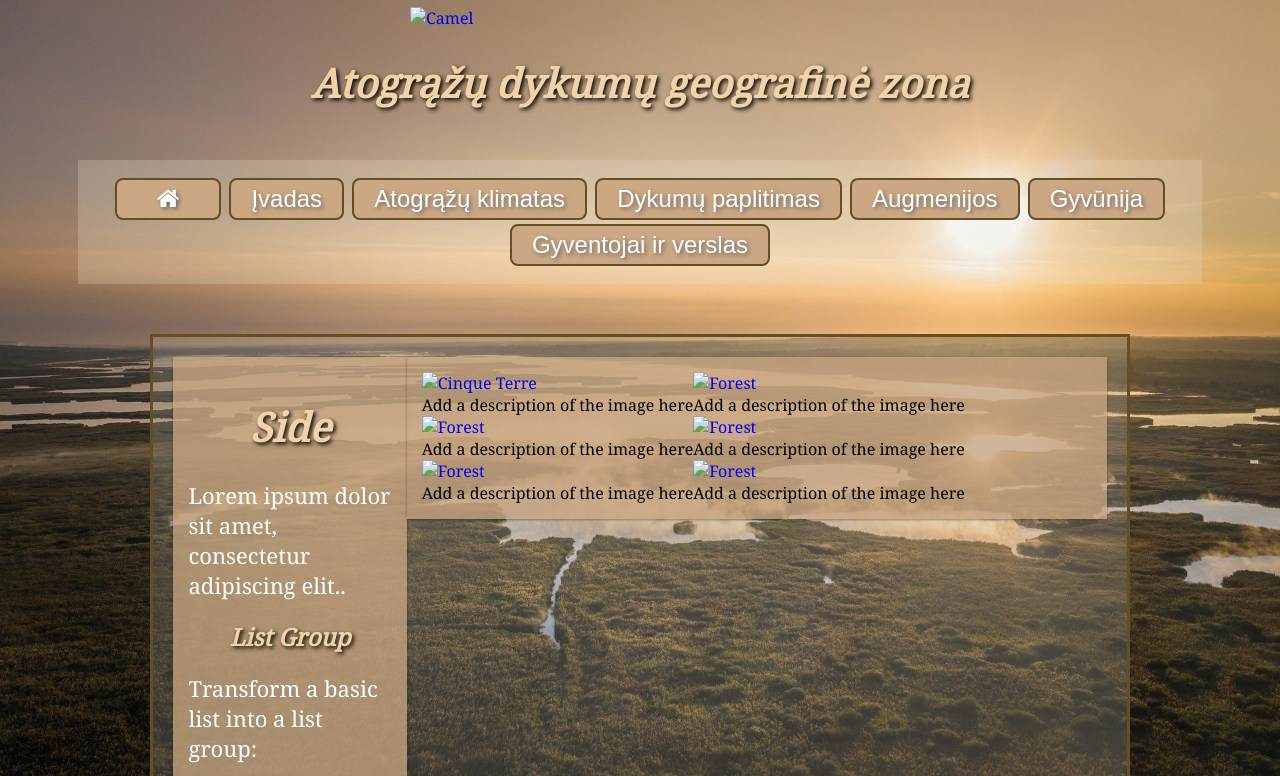
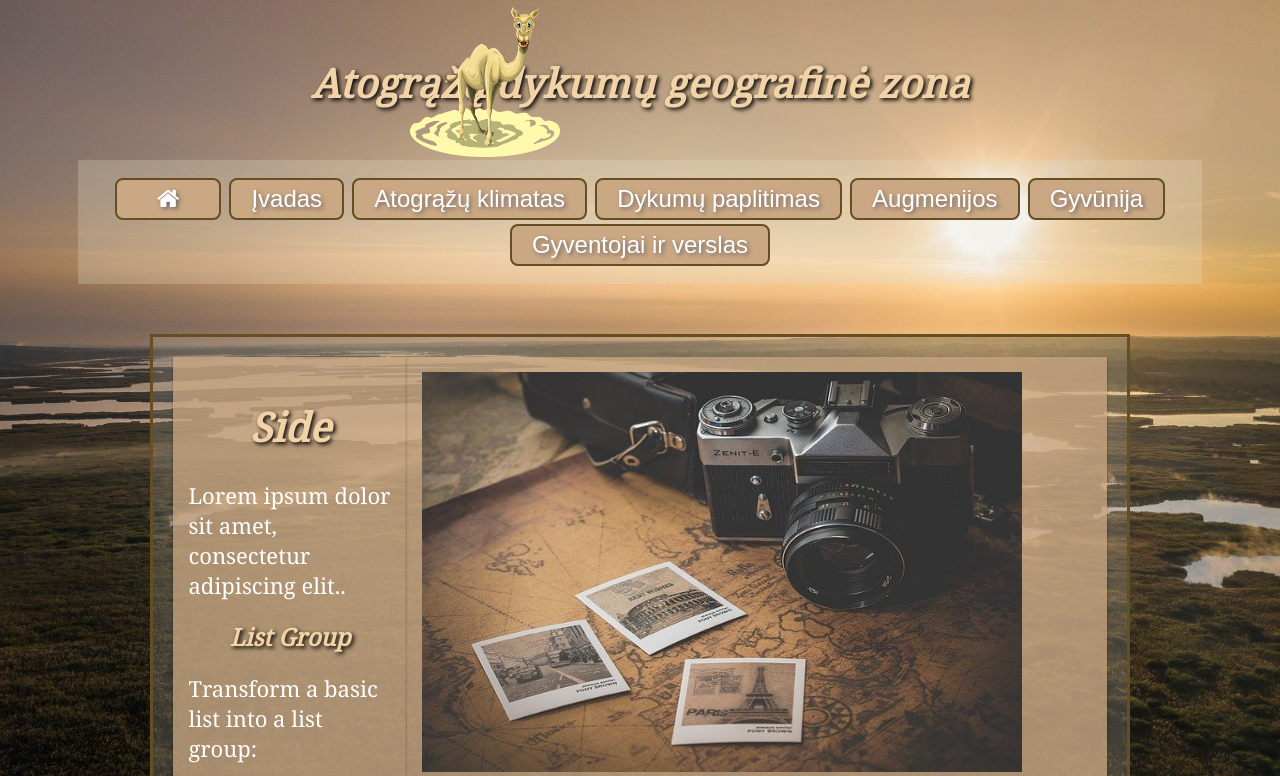
Before and after one commit to DJAndrew-coder/desert, a plain HTML site: page gyvunija.html in a window 1280 px wide. Shown: the top 776 px of the page. Drawn offline with Linux system fonts and the light colour scheme; files whose address does not match are found by name.

Commit message:
Update gyvunija.html

```diff
--- a/gyvunija.html
+++ b/gyvunija.html
@@ -15,7 +15,7 @@
 			<h1>Atogrąžų dykumų geografinė zona</h1>
 		</div>
 		<div class="camel">
-			<a href="https://pixabay.com/" target="_blank"><img src="pav/camel.png"  alt="Camel" width="150" height="150"></a>
+			<a href="https://pixabay.com/" target="_blank"><img src="camel.png"  alt="Camel" width="150" height="150"></a>
 
 		</div>
 	</div>
@@ -48,21 +48,21 @@
 			<div class="col-9 menu">
 				<div class="foto">
 				    <a target="_blank" href="img_5terre.jpg">
-				      <img src="pav/foto.jpg" alt="Cinque Terre" width="600" height="400">
+				      <img src="foto.jpg" alt="Cinque Terre" width="600" height="400">
 				    </a>
 				    <div class="desc">Add a description of the image here</div>
 				</div>
 
 				<div class="foto">
 				    <a target="_blank" href="img_forest.jpg">
-				      <img src="pav/desert.jpg" alt="Forest" width="600" height="400">
+				      <img src="desert.jpg" alt="Forest" width="600" height="400">
 				    </a>
 				    <div class="desc">Add a description of the image here</div>
 				</div>
 
 				<div class="foto">
 				    <a target="_blank" href="img_forest.jpg">
-				     <img src="pav/foto.jpg" alt="Forest" width="600" height="400">
+				     <img src="foto.jpg" alt="Forest" width="600" height="400">
 				    </a>
 				    <div class="desc">Add a description of the image here</div>
 				</div>
@@ -70,7 +70,7 @@
 				<div class="foto">
 
 				    <a target="_blank" href="img_forest.jpg">
-				      <img src="pav/desert.jpg" alt="Forest" width="600" height="400">
+				      <img src="desert.jpg" alt="Forest" width="600" height="400">
 				    </a>
 				    <div class="desc">Add a description of the image here</div>
 
@@ -79,7 +79,7 @@
 						<div class="foto">
 
 				    <a target="_blank" href="img_forest.jpg">
-				      <img src="pav/desert.jpg" alt="Forest" width="600" height="400">
+				      <img src="desert.jpg" alt="Forest" width="600" height="400">
 				    </a>
 				    <div class="desc">Add a description of the image here</div>
 
@@ -88,7 +88,7 @@
 			<div class="foto">
 
 				    <a target="_blank" href="img_forest.jpg">
-				      <img src="pav/desert.jpg" alt="Forest" width="600" height="400">
+				      <img src="desert.jpg" alt="Forest" width="600" height="400">
 				    </a>
 				    <div class="desc">Add a description of the image here</div>
 
```
